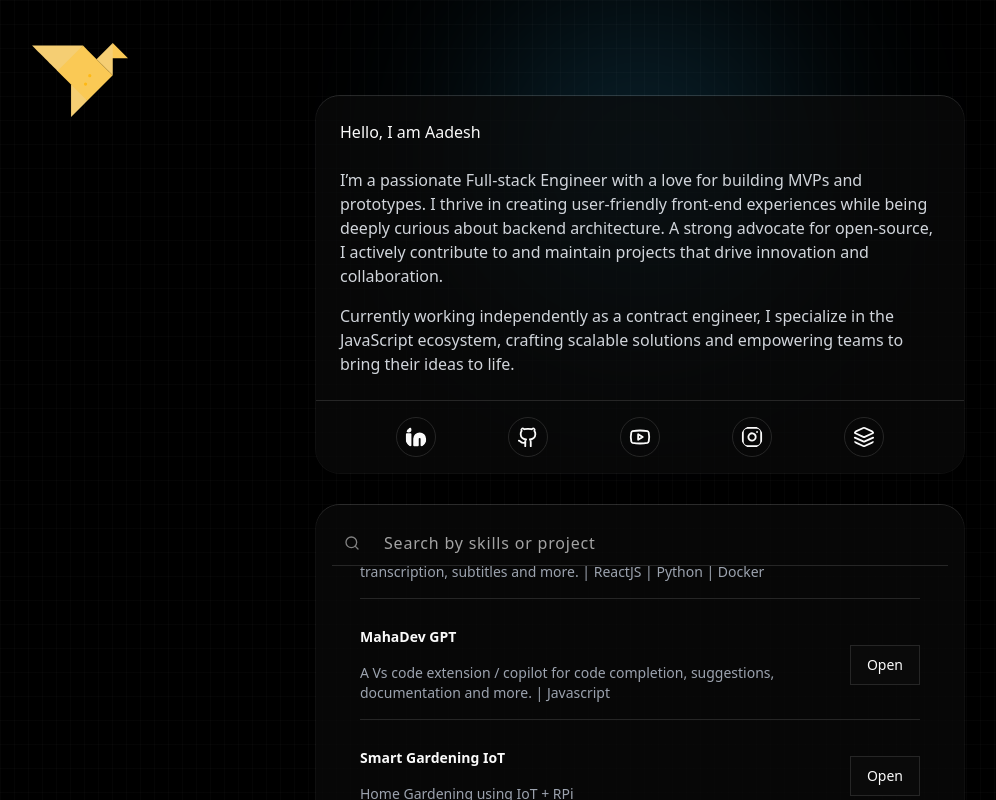
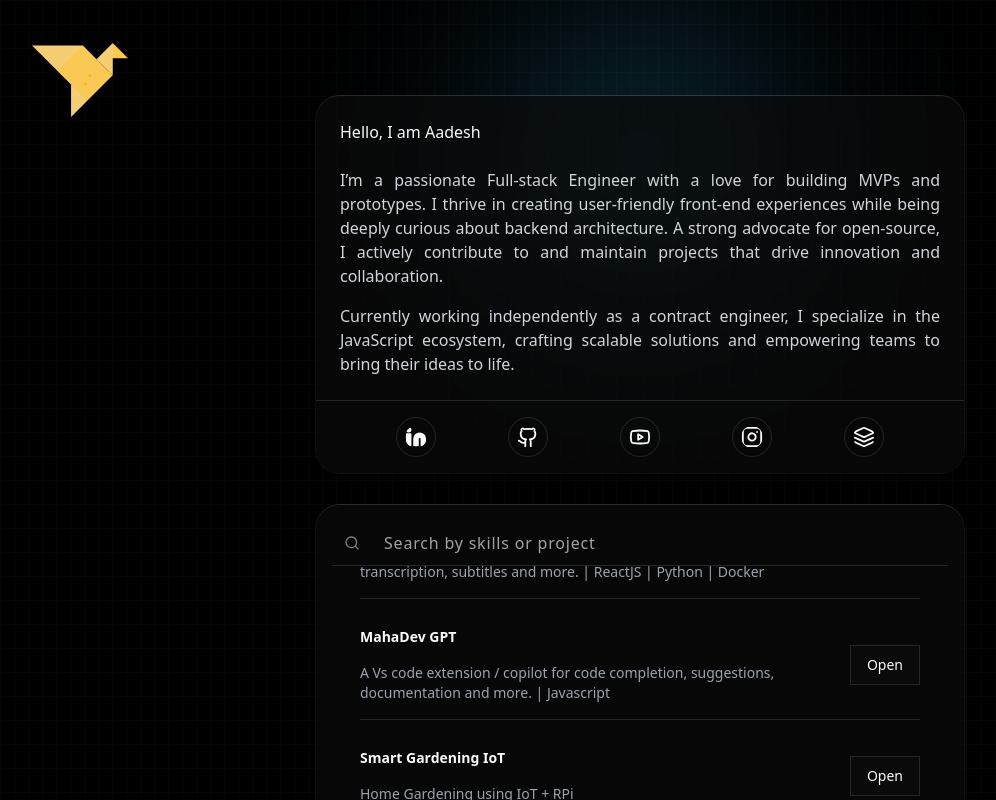
Before and after one commit to aadeshkulkarni/aadeshkulkarni, a React (Vite) app: page / in a window 1280 px wide. Shown: the top 800 px of the page, without its empty margins (0-996 px from the left). Built offline with nearby package versions, Linux system fonts and the light colour scheme.

Commit message:
text justification and removed projects that are not working

```diff
--- a/src/App.tsx
+++ b/src/App.tsx
@@ -21,13 +21,13 @@ function App() {
         <Card className="rounded-3xl bg-opacity-50">
           <CardHeader>Hello, I am Aadesh</CardHeader>
           <CardContent className="text-gray-300">
-            <p className="mb-4">
+            <p className="mb-4 text-justify">
               I’m a passionate Full-stack Engineer with a love for building MVPs and prototypes. I
               thrive in creating user-friendly front-end experiences while being deeply curious
               about backend architecture. A strong advocate for open-source, I actively contribute
               to and maintain projects that drive innovation and collaboration.
             </p>
-            <p>
+            <p className="text-justify">
               Currently working independently as a contract engineer, I specialize in the JavaScript
               ecosystem, crafting scalable solutions and empowering teams to bring their ideas to
               life.
--- a/src/projects.json
+++ b/src/projects.json
@@ -85,11 +85,6 @@
     "description": "A fun utility for tracking tasks. HTML | CSS | Javascript"
   },
   {
-    "title": "Hangman",
-    "url": "https://aadeshkulkarni.github.io/Hangman/",
-    "description": "A word game. HTML | CSS | Javascript"
-  },
-  {
     "title": "Speed Typer",
     "url": "https://aadeshkulkarni.github.io/Speed-Typer/",
     "description": "Typing speed checker. HTML | CSS | Javascript"
```
